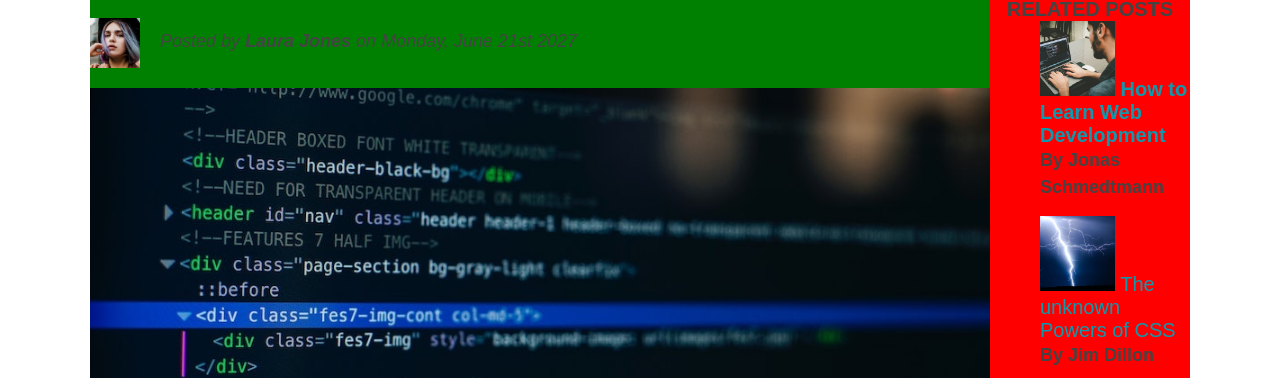
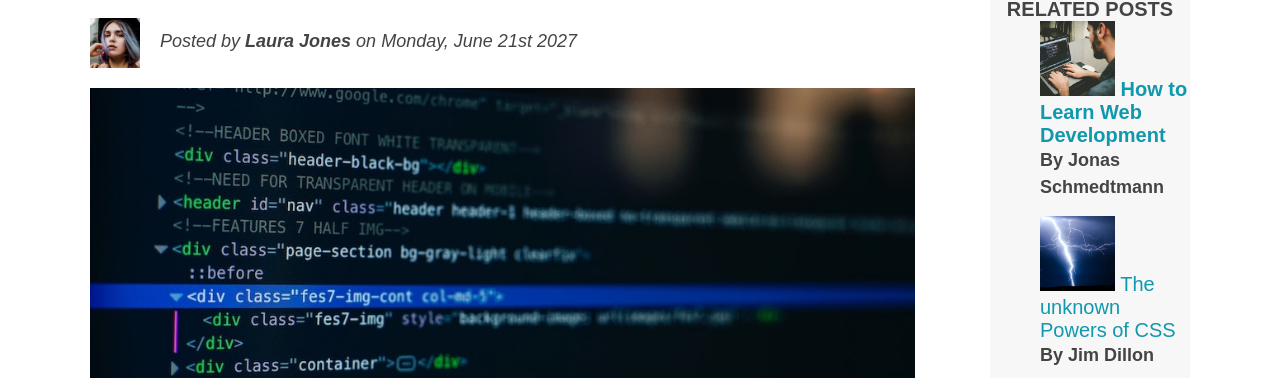
Before and after one commit to Scientific-Research/04---Layouts-Floats--Flexbox--and-CSS-Grid-Fundamentals, a plain HTML site: page index.html in a window 1280 px wide. Shown: the part 188-566 px from the top of the page. Drawn offline with Linux system fonts and the light colour scheme.

Commit message:
some more comments to create a gap between article and aside and more comments

```diff
--- a/style.css
+++ b/style.css
@@ -453,13 +453,13 @@ nav {
 }
 
 article {
-  background-color: green;
-  width: 900px;
+  /* background-color: green; */
+  width: 825px; /*i changed it from 900px to 825px to make a 75px gap between article and aside. Now, when i change the float in aside from right to left, the aside will float around the article to the left and when we keep it as it is now => right, it will stay at right position!*/
   float: left;
 }
 
 aside {
-  background-color: red;
+  /* background-color: red; */
   width: 200px;
   /* margin-left: 50px; */
   float: right;
@@ -467,7 +467,7 @@ aside {
 
 /*we don't need now to create a new empty div or use a clearfix class like what we did already, we can add all the above parameters or just one parameter => clear: both; simply in footer, because footer is the element on which we want to clear the float and it is already available there! => we don't want that footer floats around the aside element to the top and right side, rather, we want that it stays in its place in the footer, so, we need to clear its float feature, therefore, we add only clear: both; to footer*/
 footer {
-  background-color: yellow;
+  /* background-color: yellow; */
   clear: both;
   /* content: ""; */
   /* display: block; */
```
